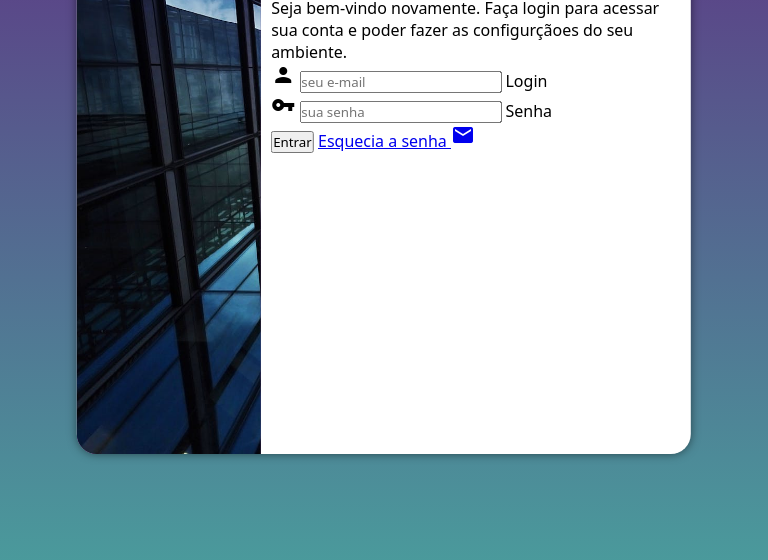
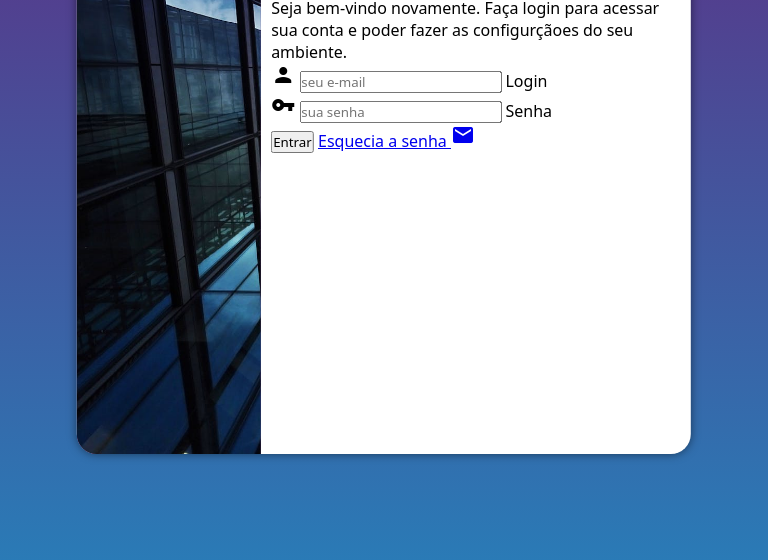
Before and after one commit to devdiegoSE/projeto-login, a plain HTML site: page index.html in a window 768 px wide. Shown: the part 196-756 px from the top of the page. Drawn offline with Linux system fonts and the light colour scheme.

Commit message:
alterei com de fundo

```diff
--- a/estilos/media-query.css
+++ b/estilos/media-query.css
@@ -11,7 +11,7 @@ Extra-grande: 1200px ou mais (monitores de desktop)
 @media screen and (min-width: 768px) and (max-width: 991px) {
 
     body {
-        background-image: linear-gradient(to top,#49a09d
+        background-image: linear-gradient(to top,#277fb9
         ,#5f2c82);
     }
 
--- a/estilos/style.css
+++ b/estilos/style.css
@@ -1,7 +1,7 @@
 @charset "UTF-8";
 
 /*Paleta de cores
-verde: #49a09d
+azul:  #277fb9
 lilás: #5f2c82
 
 */
@@ -14,7 +14,7 @@ lilás: #5f2c82
 }
 
 body, html {
-    background-color: #5f2c82;
+    background-color: #277fb9;
     height: 100vh;
     width: 100vw;
 }
```
